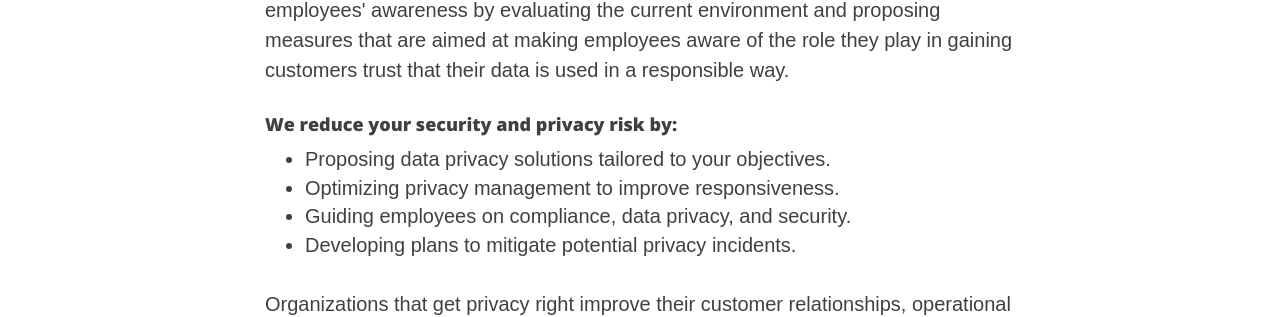
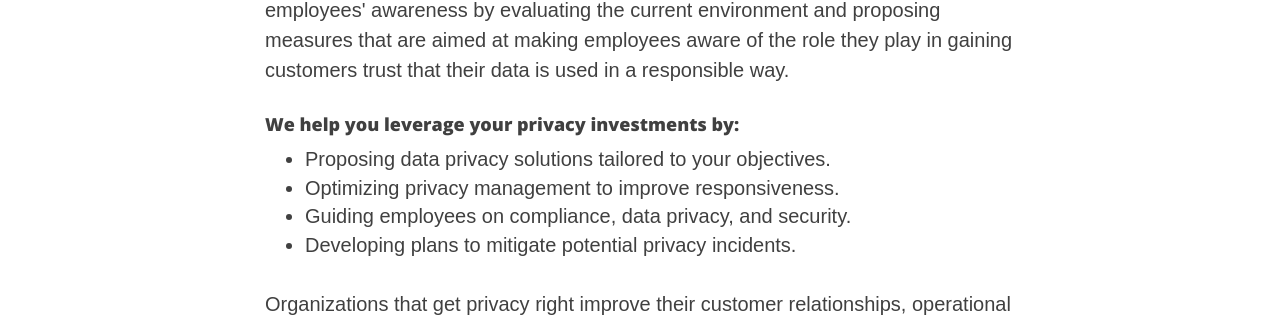
Before and after one commit to riod4/resources, a Jekyll site: the page built from about.html, in a window 1280 px wide. Shown: the part 1043-1360 px from the top of the page. Built offline with Jekyll 4.4.1, drawn with Linux system fonts in a browser that asks for light colours; nearby versions of some CDN libraries.

Commit message:
11-02-2020 v2

```diff
--- a/about.html
+++ b/about.html
@@ -23,7 +23,7 @@ header-license: CC0 Creative Commons
    We can raise your employees' awareness by evaluating the current environment and proposing measures that are aimed at
    making employees aware of the role they play in gaining customers trust that their data is used in a responsible way.</p>
 
-<h4>We reduce your security and privacy risk by:</h4>
+<h4>We help you leverage your privacy investments by:</h4>
 <ul type="disc">
     <li><a href="{{ site.baseurl }}/assess-risk">Proposing data privacy solutions tailored to your objectives.</a></li>
     <li><a href="{{ site.baseurl }}/protect-assets">Optimizing privacy management to improve responsiveness.</a></li>
```
